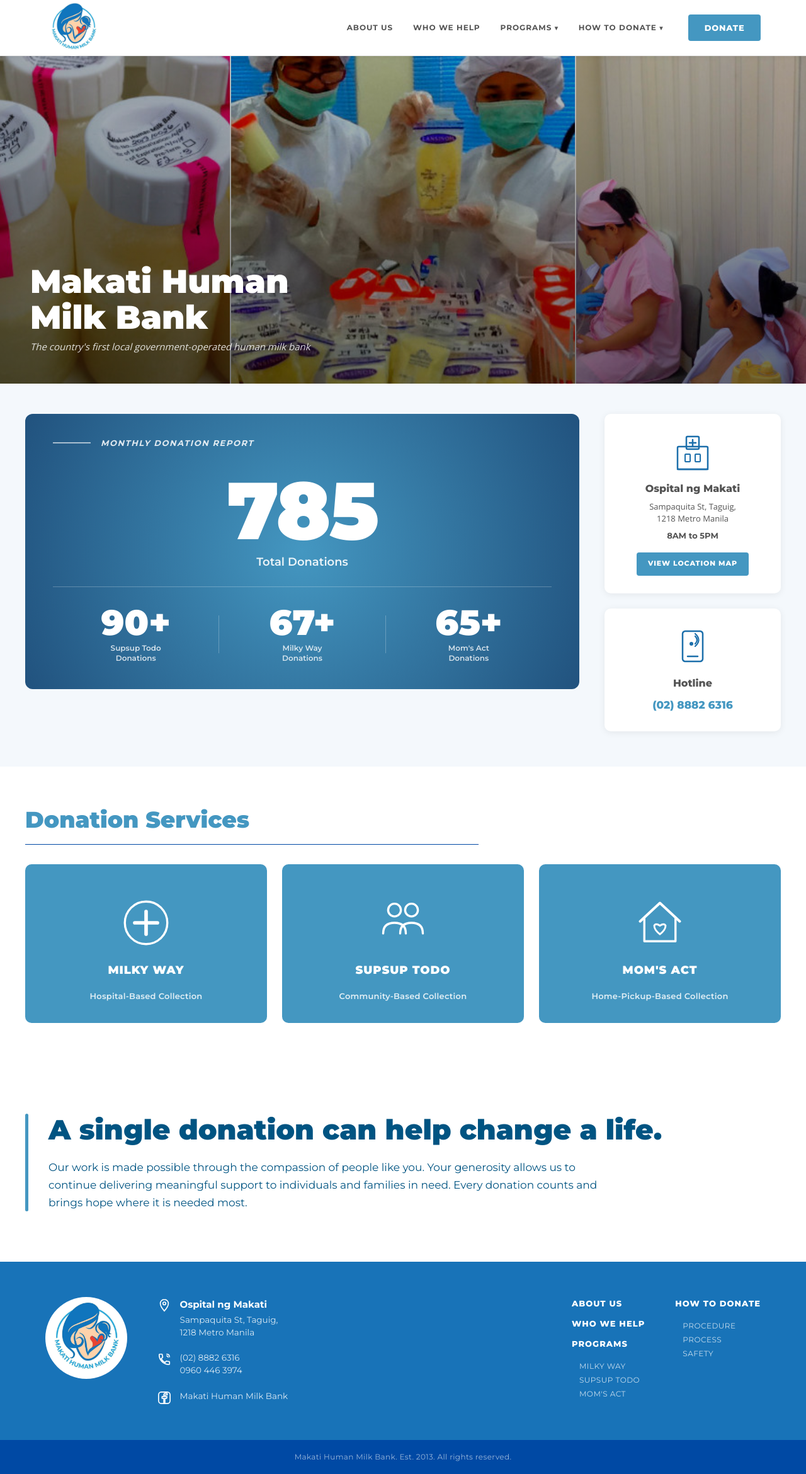
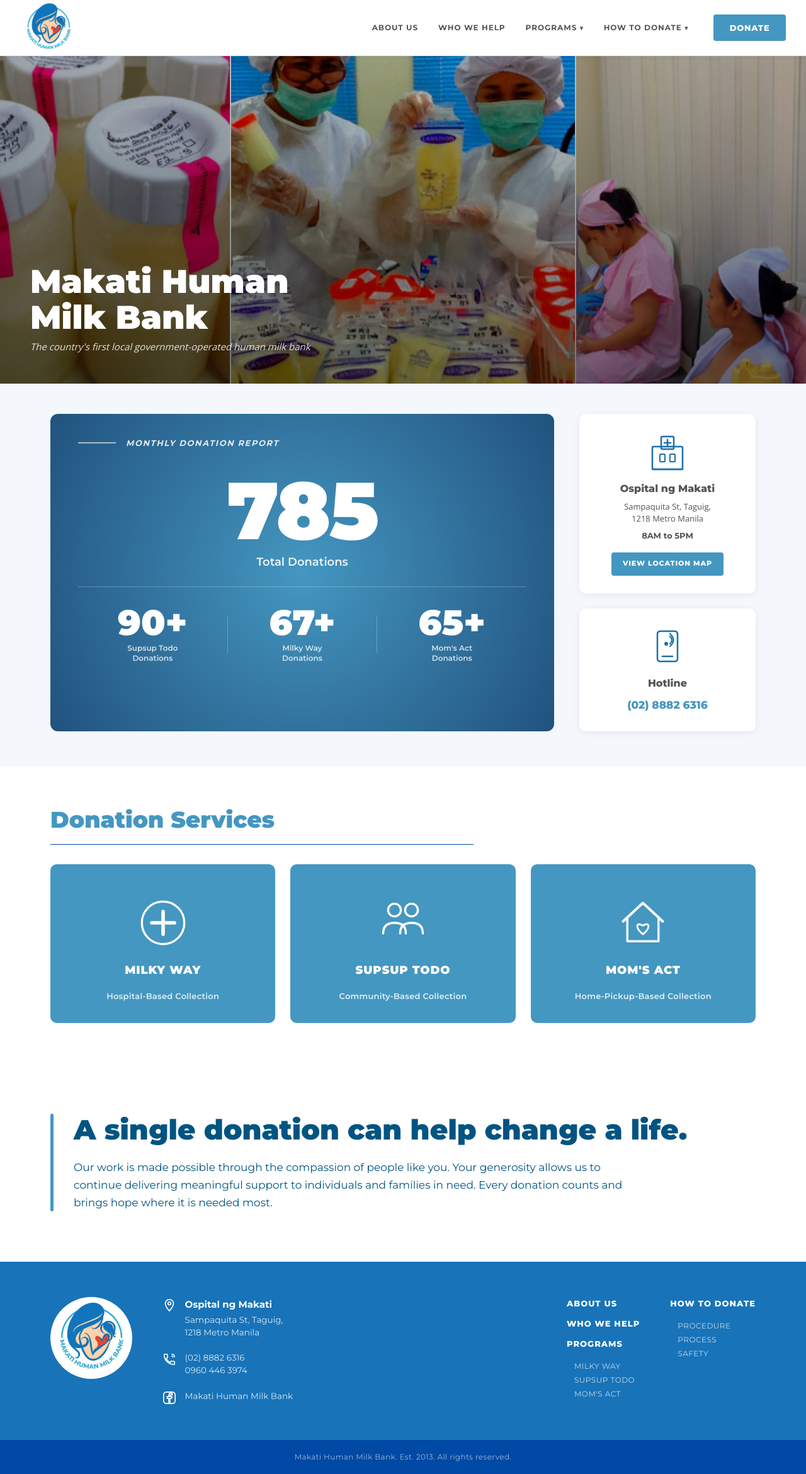
Before and after one commit to enmonwho/HMBMS, a React (Vite) app: page / in a window 1280 px wide. Shown: the whole page at 63% size. Built offline with nearby package versions, Linux system fonts and the light colour scheme.

Commit message:
Updated display set to maximum of 100%

```diff
--- a/src/HomePage.tsx
+++ b/src/HomePage.tsx
@@ -138,8 +138,8 @@
                 How to Donate <span className="caret">▾</span>
               </button>
               <div className="dropdown-menu" role="menu">
-                <a href="/donate" role="menuitem">Financial Donation</a>
-                <a href="#" role="menuitem">Donate Breast Milk</a>
+                <a href="#" role="menuitem">Financial Donation</a>
+                <a href="/donate" role="menuitem">Donate Breast Milk</a>
                 <a href="#" role="menuitem">Volunteer</a>
               </div>
             </div>
--- a/src/style.css
+++ b/src/style.css
@@ -19,7 +19,7 @@
   --white:        #ffffff;
   --off:          #f4f8fc;
   --border:       rgba(0,0,0,0.09);
-  --max:          1200px;
+  --max:          100%;
   --ff:           'Montserrat', sans-serif;
   --ff-body:      'Open Sans', sans-serif;
 }
@@ -203,7 +203,7 @@
 ════════════════════ */
 .main-section {
   background: var(--off);
-  padding: 3rem 2rem 3.5rem;
+  padding: 3rem 5rem 3.5rem;
 }
 .main-layout {
   max-width: var(--max);
@@ -211,7 +211,7 @@
   display: grid;
   grid-template-columns: 1fr 280px;
   gap: 2.5rem;
-  align-items: start;
+  align-items: stretch;
 }
 
 /* ── Report Card ── */
@@ -366,7 +366,7 @@
    DONATION SERVICES
 ════════════════════ */
 .services {
-  padding: 3.5rem 2rem 4rem;
+  padding: 3.5rem 5rem 4rem;
   background: var(--white);
 }
 .services-inner { max-width: var(--max); margin: 0 auto; }
@@ -563,7 +563,7 @@
 ════════════════════ */
 .quote-block {
   background: #fff;
-  padding: 5rem 2rem;
+  padding: 5rem 5rem;
 }
 .quote-inner {
   max-width: var(--max);
@@ -606,7 +606,7 @@
 .footer-main {
   max-width: var(--max);
   margin: 0 auto;
-  padding: 3.5rem 2rem;
+  padding: 3.5rem 5rem;
   display: grid;
   grid-template-columns: auto 1fr auto auto;
   gap: 3rem;
```
